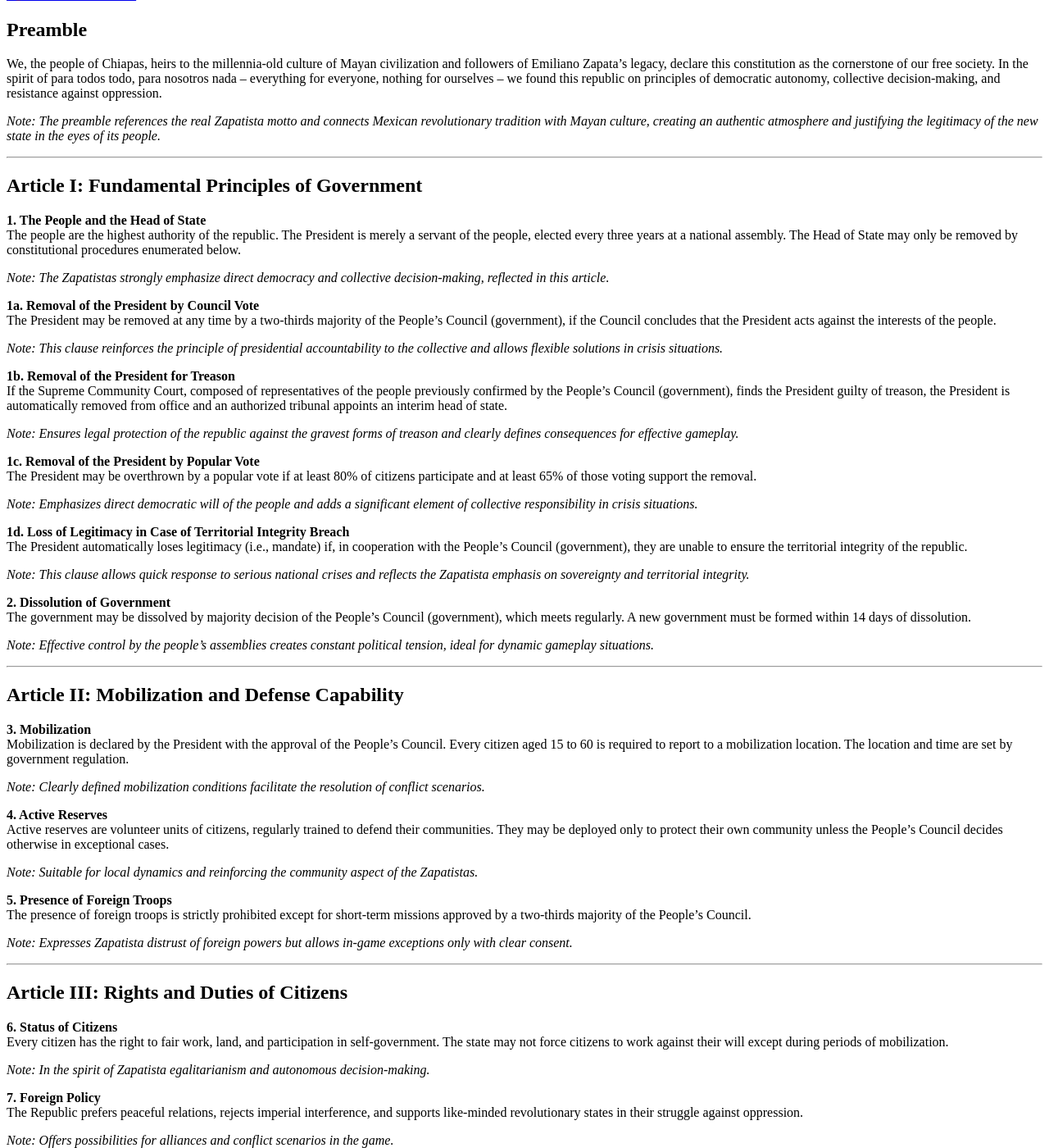
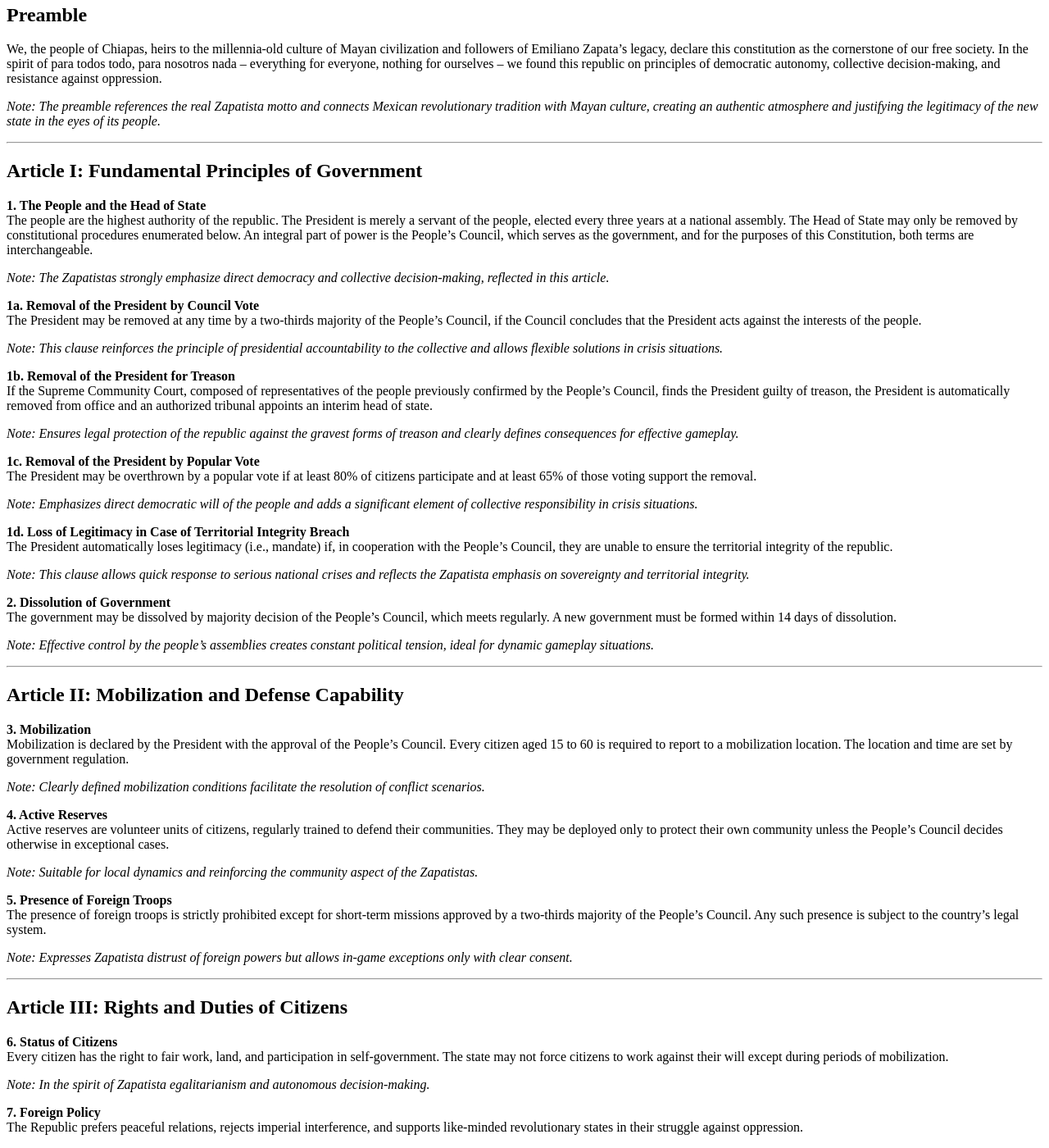
Before and after one commit to PanchoVillaJunior/gov, a Jekyll site: the page built from documents/constitution.md, in a window 1280 px wide and 1400 px high, scrolled down 2361 px. Shown: the whole window at 82% size. Built offline with Jekyll 4.4.1, drawn with Linux system fonts in a browser that asks for light colours; some of the changed text lies outside the part shown.

Commit message:
signature + cosmetics

```diff
--- a/_includes/header.html
+++ b/_includes/header.html
@@ -1,5 +1,4 @@
 <div style="border-bottom:2px solid #aaa; margin-bottom:2em; text-align:center;">
-  <img src="{{ '/assets/img/header.jpg' | relative_url }}" alt="Header" height="120"><br>
-  <h1>Oficina de la Presidencia de la República</h1>
-  <div>Estados Unidos Mexicanos</div>
+  <img src="{{ '/assets/img/header.png' | relative_url }}" alt="Header" height="120"><br>
+  <h1>La Oficina del Presidente de la República Libre Zapatista de México</h1>
 </div>
--- a/_includes/signature.html
+++ b/_includes/signature.html
@@ -1,4 +1,4 @@
 <div style="margin-top:2em;">
-  <img src="{{ '/assets/img/signature.png' | relative_url }}" alt="Signature" height="40"><br>
+  <img src="{{ '/assets/img/ChesusZapataSig.png' | relative_url }}" alt="Signature" height="40"><br>
   <span>Aprobado por el Presidente Chesus Zapata y refrendado por el Canciller Pancho Villa Junior.</span><br>
 </div>
--- a/documents/constitution.md
+++ b/documents/constitution.md
@@ -130,16 +131,17 @@ We, the people of Chiapas, heirs to the millennia-old culture of Mayan civilizat
 
 **1. The People and the Head of State**
 The people are the highest authority of the republic. The President is merely a servant of the people, elected every three years at a national assembly. The Head of State may only be removed by constitutional procedures enumerated below.
+An integral part of power is the People’s Council, which serves as the government, and for the purposes of this Constitution, both terms are interchangeable.
 
 *Note: The Zapatistas strongly emphasize direct democracy and collective decision-making, reflected in this article.*
 
 **1a. Removal of the President by Council Vote**
-The President may be removed at any time by a two-thirds majority of the People’s Council (government), if the Council concludes that the President acts against the interests of the people.
+The President may be removed at any time by a two-thirds majority of the People’s Council, if the Council concludes that the President acts against the interests of the people.
 
 *Note: This clause reinforces the principle of presidential accountability to the collective and allows flexible solutions in crisis situations.*
 
 **1b. Removal of the President for Treason**
-If the Supreme Community Court, composed of representatives of the people previously confirmed by the People’s Council (government), finds the President guilty of treason, the President is automatically removed from office and an authorized tribunal appoints an interim head of state.
+If the Supreme Community Court, composed of representatives of the people previously confirmed by the People’s Council, finds the President guilty of treason, the President is automatically removed from office and an authorized tribunal appoints an interim head of state.
 
 *Note: Ensures legal protection of the republic against the gravest forms of treason and clearly defines consequences for effective gameplay.*
 
@@ -149,12 +151,12 @@ The President may be overthrown by a popular vote if at least 80% of citizens pa
 *Note: Emphasizes direct democratic will of the people and adds a significant element of collective responsibility in crisis situations.*
 
 **1d. Loss of Legitimacy in Case of Territorial Integrity Breach**
-The President automatically loses legitimacy (i.e., mandate) if, in cooperation with the People’s Council (government), they are unable to ensure the territorial integrity of the republic.
+The President automatically loses legitimacy (i.e., mandate) if, in cooperation with the People’s Council, they are unable to ensure the territorial integrity of the republic.
 
 *Note: This clause allows quick response to serious national crises and reflects the Zapatista emphasis on sovereignty and territorial integrity.*
 
 **2. Dissolution of Government**
-The government may be dissolved by majority decision of the People’s Council (government), which meets regularly. A new government must be formed within 14 days of dissolution.
+The government may be dissolved by majority decision of the People’s Council, which meets regularly. A new government must be formed within 14 days of dissolution.
 
 *Note: Effective control by the people’s assemblies creates constant political tension, ideal for dynamic gameplay situations.*
 
@@ -173,7 +175,7 @@ Active reserves are volunteer units of citizens, regularly trained to defend the
 *Note: Suitable for local dynamics and reinforcing the community aspect of the Zapatistas.*
 
 **5. Presence of Foreign Troops**
-The presence of foreign troops is strictly prohibited except for short-term missions approved by a two-thirds majority of the People’s Council.
+The presence of foreign troops is strictly prohibited except for short-term missions approved by a two-thirds majority of the People’s Council. Any such presence is subject to the country’s legal system.
 
 *Note: Expresses Zapatista distrust of foreign powers but allows in-game exceptions only with clear consent.*
 
```
Also changed, not shown: other parts of documents/constitution.md (+6 -5 lines), assets/img/ChesusZapataSig.png (added), assets/img/header.jpg (deleted), assets/img/header.png (added), 2 other files.
